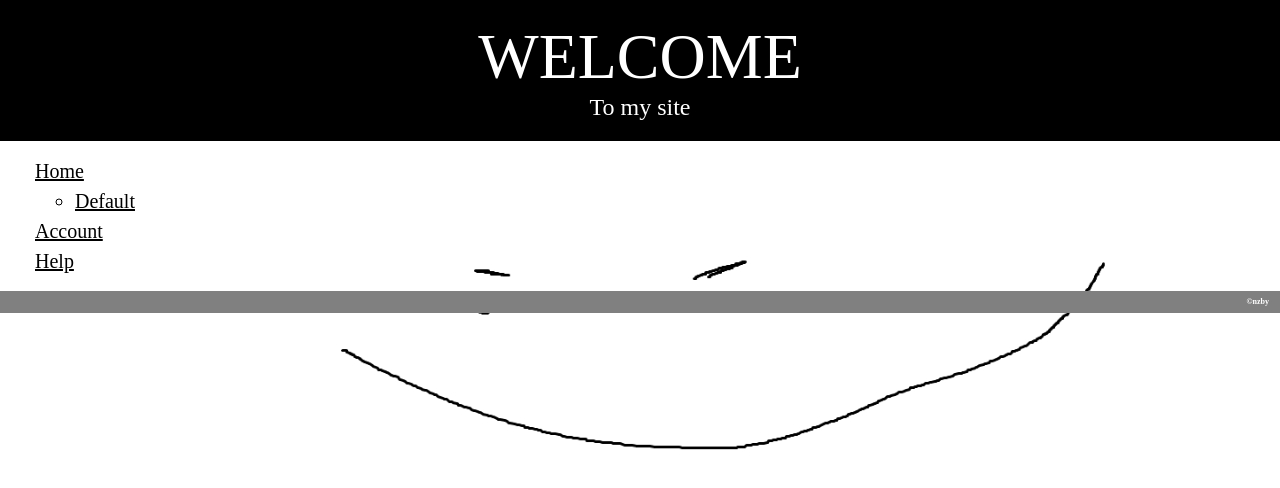
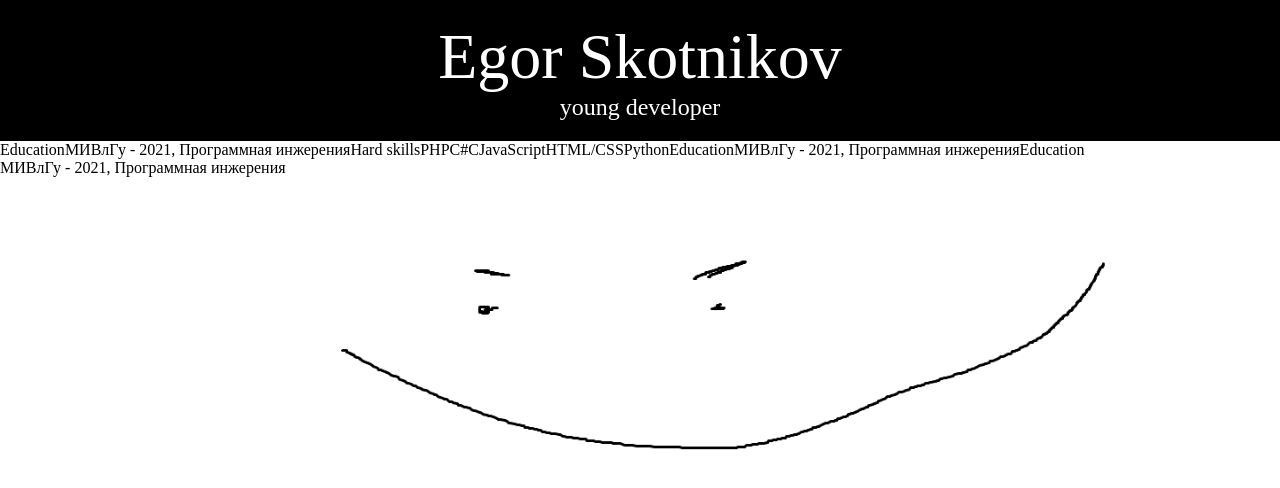
Before and after one commit to Onzeboy/Onzeboy.github.io, a plain HTML site: page index.html in a window 1280 px wide. Drawn offline with Linux system fonts and the light colour scheme.

Commit message:
Update index.html

```diff
--- a/index.html
+++ b/index.html
@@ -1,33 +1,31 @@
 <!DOCTYPE html>
 <html>
-<head">
+<head>
 	<meta charset="utf-8">
-	<meta name="viewport" content="width=device-width, initial-scale=1">
-	<title>ТАЛАНТ</title>
+	<meta name="viewport" content="width=device-width, initial-scale=1, shrink-to-fit=no">
+	<title>Талант</title>
 </head>
 <link rel="stylesheet" href="site.css">
 <body class = "page">
 	<div class = "wrapper">
-		<header class="header" bgcolor="#000" background="z.png">
-			<div class="logo">WELCOME</div>
-				<p1 class = "logo__text">To my site</p1>
-		</header>
+		<header class= "header">
+			<div class="logo">Egor Skotnikov</div>
+				<p1 class = "logo__text">young developer</p1>
+			</div>
 		<main class="main">
-			<aside class="right_column">
-				<ul class="vertical">
-					<li><a href=""class = "vertical__item">Home</a></li>
-					<ul>
-				<li><a href=""class = "vertical__item">Default</a></li>
-					</ul>
-				</li>
-				<li><a href=""class = "vertical__item">Account</a></li>
-				<li><a href="" class = "vertical__item">Help</a></li>
-				</ul>
-			</aside>
+			<div class = "content">Education</div>
+				<p1 class = "content__info">МИВлГу - 2021, Программная инжерения</p1>
+				<div class = "content">Hard skills</div>
+				<p1 class = "content__info">PHP</p1><br>
+				<p1 class = "content__info">C#</p1><br>
+				<p1 class = "content__info">C</p1><br>
+				<p1 class = "content__info">JavaScript</p1><br>
+				<p1 class = "content__info">HTML/CSS</p1><br>
+				<p1 class = "content__info">Python</p1><br>
+				<div class = "content">Education</div>
+				<p1 class = "content__info">МИВлГу - 2021, Программная инжерения</p1>
+				<div class = "content">Education</div>
+				<p1 class = "content__info">МИВлГу - 2021, Программная инжерения</p1>
 		</main>
-	</div>
-	<footer class = "footer">
-		<h1 class = "footer__text">&copy;nzby</h1>
-	</footer>
 </body>
 </html>
```
